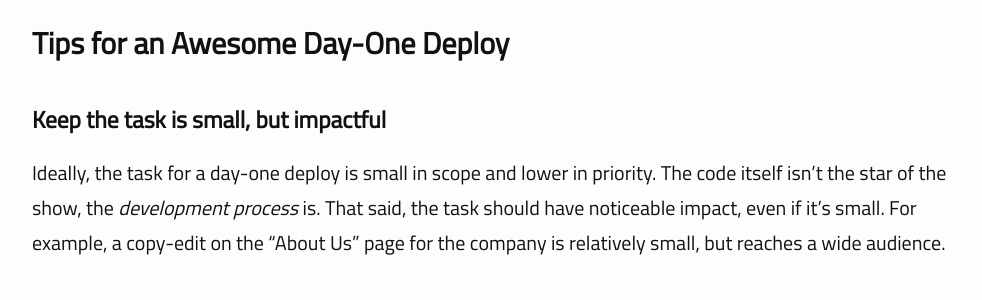
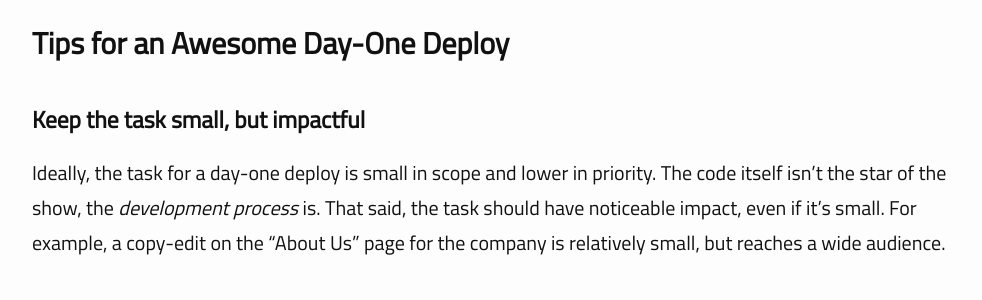
Before and after one commit to era86/era86.github.io, a Jekyll site: the page built from _posts/2021-01-05-treat-new-engineers-to-a-day-one-production-deploy.markdown, in a window 1280 px wide and 900 px high, scrolled down 1564 px. Shown: the part 159-459 px from the top of the window, without its empty margins (148-1130 px from the left). Built offline with Jekyll 4.4.1, drawn with Linux system fonts in a browser that asks for light colours; comment, search, counter and statistics services are not loaded.

Commit message:
Fix more typos in day-one

```diff
--- a/_posts/2021-01-05-treat-new-engineers-to-a-day-one-production-deploy.markdown
+++ b/_posts/2021-01-05-treat-new-engineers-to-a-day-one-production-deploy.markdown
@@ -30,7 +30,7 @@ After code is successfully deployed to production, it's a great opportunity to s
 
 ## Tips for an Awesome Day-One Deploy
 
-### Keep the task is small, but impactful
+### Keep the task small, but impactful
 
 Ideally, the task for a day-one deploy is small in scope and lower in priority. The code itself isn't the star of the show, the _development process_ is. That said, the task should have noticeable impact, even if it's small. For example, a copy-edit on the "About Us" page for the company is relatively small, but reaches a wide audience.
 
```
